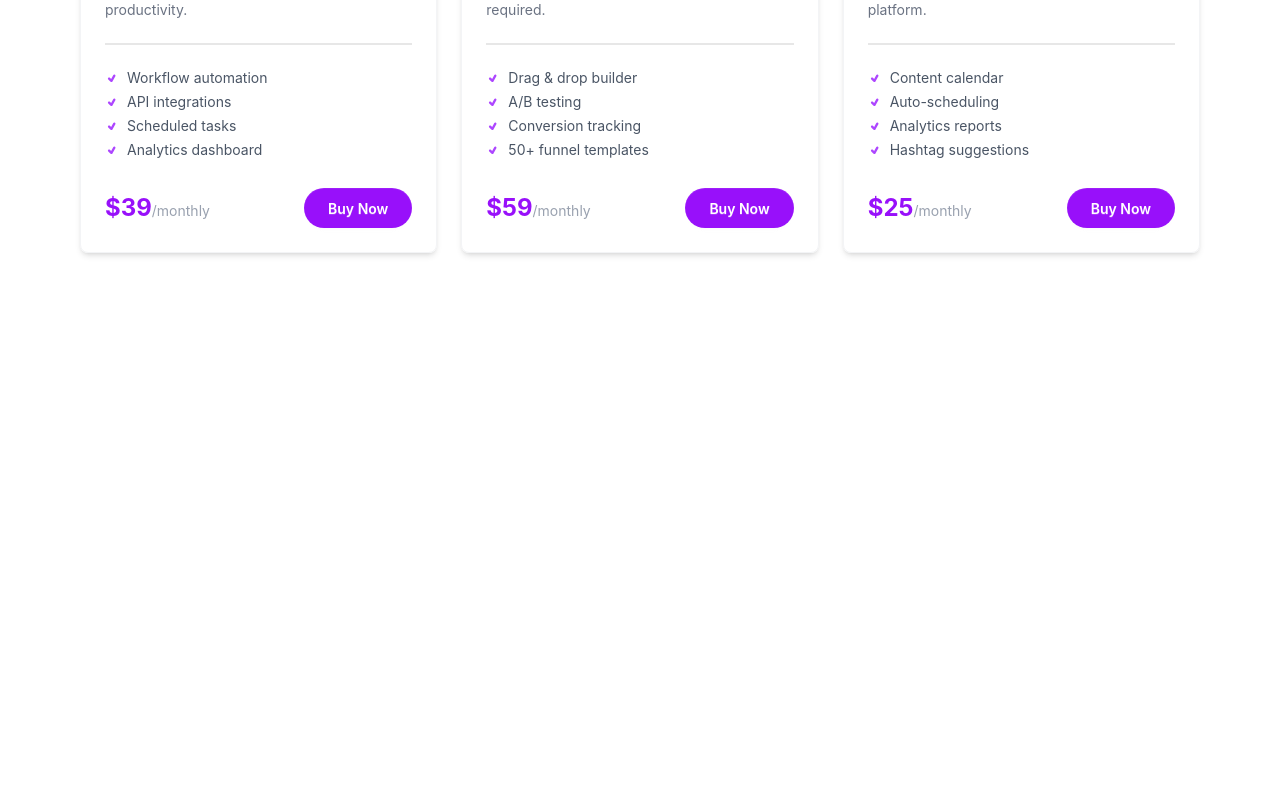
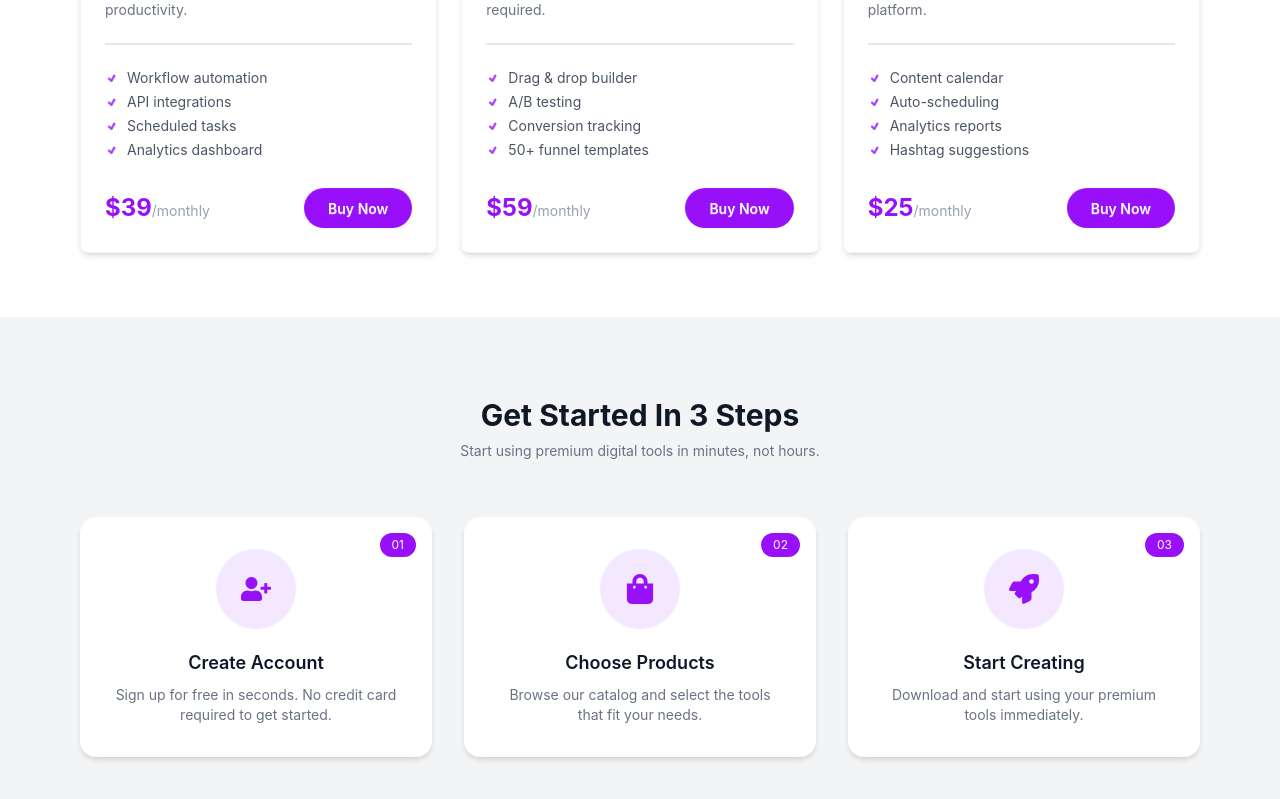
Before and after one commit to shafikulnayem10/PH_A-6-Digi-Tools-Web-App, a React (Vite) app: page / in a window 1280 px wide. Shown: the part 1724-2523 px from the top of the page. Before the commit the page ends 2041 px from the top, so only its background shows below. Built offline with nearby package versions, Linux system fonts and the light colour scheme.

Commit message:
added steps section

```diff
--- a/src/App.jsx
+++ b/src/App.jsx
@@ -5,6 +5,7 @@ import Stats from './components/homepage/stats/Stats'
 import Navbar from './components/NavBar/Navbar'
 import Products from './components/homepage/products/Products';
   import { ToastContainer} from 'react-toastify';
+import Steps from './components/homepage/steps/Steps';
 
 
 const fetchProducts = async () => {
@@ -37,6 +38,7 @@ function App() {
       </Suspense>
 
       <ToastContainer  />
+      <Steps></Steps>
     </div>
     </>
   )
--- /dev/null
+++ b/src/components/homepage/steps/Steps.jsx
@@ -0,0 +1,85 @@
+import React from "react";
+import { FaUserPlus, FaShoppingBag, FaRocket } from "react-icons/fa";
+
+const Steps = () => {
+  return (
+    <div className="bg-gray-100 py-20">
+      <div className="max-w-6xl mx-auto px-4">
+
+
+        <div className="text-center mb-14">
+          <h2 className="text-3xl font-bold text-gray-900">
+            Get Started In 3 Steps
+          </h2>
+          <p className="text-gray-500 mt-2 text-sm">
+            Start using premium digital tools in minutes, not hours.
+          </p>
+        </div>
+
+
+        <div className="grid grid-cols-1 md:grid-cols-3 gap-8">
+
+          <div className="relative bg-white rounded-2xl shadow-md p-8 text-center hover:shadow-lg transition">
+
+
+            <span className="absolute top-4 right-4 bg-purple-600 text-white text-xs px-3 py-1 rounded-full">
+              01
+            </span>
+
+            <div className="w-20 h-20 mx-auto rounded-full bg-purple-100 flex items-center justify-center mb-5">
+              <FaUserPlus className="text-3xl text-purple-600" />
+            </div>
+
+            <h3 className="font-semibold text-lg text-gray-900 mb-2">
+              Create Account
+            </h3>
+            <p className="text-gray-500 text-sm">
+              Sign up for free in seconds. No credit card required to get started.
+            </p>
+          </div>
+
+
+          <div className="relative bg-white rounded-2xl shadow-md p-8 text-center hover:shadow-lg transition">
+
+            <span className="absolute top-4 right-4 bg-purple-600 text-white text-xs px-3 py-1 rounded-full">
+              02
+            </span>
+
+            <div className="w-20 h-20 mx-auto rounded-full bg-purple-100 flex items-center justify-center mb-5">
+              <FaShoppingBag className="text-3xl text-purple-600" />
+            </div>
+
+            <h3 className="font-semibold text-lg text-gray-900 mb-2">
+              Choose Products
+            </h3>
+            <p className="text-gray-500 text-sm">
+              Browse our catalog and select the tools that fit your needs.
+            </p>
+          </div>
+
+
+          <div className="relative bg-white rounded-2xl shadow-md p-8 text-center hover:shadow-lg transition">
+
+            <span className="absolute top-4 right-4 bg-purple-600 text-white text-xs px-3 py-1 rounded-full">
+              03
+            </span>
+
+            <div className="w-20 h-20 mx-auto rounded-full bg-purple-100 flex items-center justify-center mb-5">
+              <FaRocket className="text-3xl text-purple-600" />
+            </div>
+
+            <h3 className="font-semibold text-lg text-gray-900 mb-2">
+              Start Creating
+            </h3>
+            <p className="text-gray-500 text-sm">
+              Download and start using your premium tools immediately.
+            </p>
+          </div>
+
+        </div>
+      </div>
+    </div>
+  );
+};
+
+export default Steps;
--- a/src/components/ui/productcard/ProductCard.jsx
+++ b/src/components/ui/productcard/ProductCard.jsx
@@ -4,7 +4,7 @@ import { TiTick } from "react-icons/ti";
 
 
 const ProductCard = ({ product, cartItems, setCartItems }) => {
-//   const [added, setAdded] = useState(false);
+
   const isInCart = cartItems.some((item) => item.id === product.id);
 
   const getTagColor = (tagType) => {
@@ -20,7 +20,7 @@ const ProductCard = ({ product, cartItems, setCartItems }) => {
       return;
     }
     setCartItems([...cartItems, product]);
-    // setAdded(true);
+
     toast.success(`${product.name} added to cart!`);
   };
 
```
